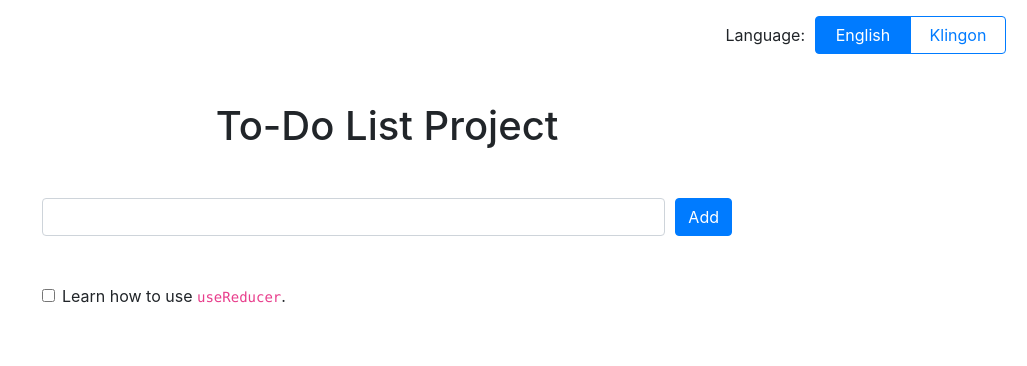
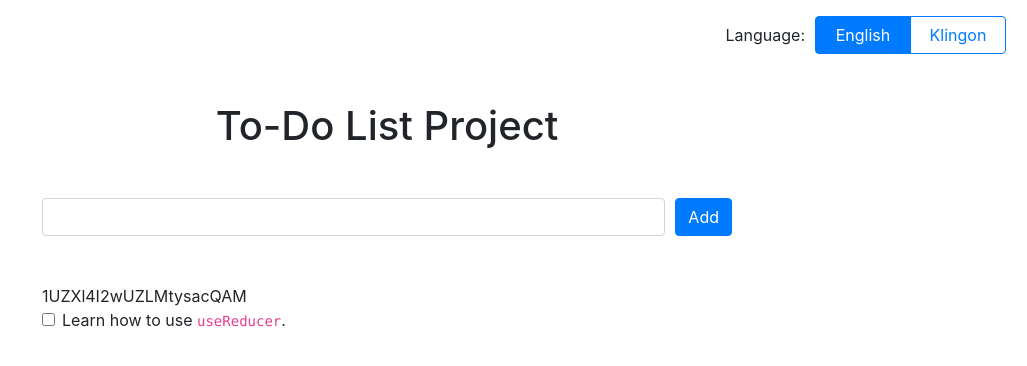
Before and after one commit to PacktPublishing/Architecting-Enterprise-React-Applications-with-Hooks, a Next.js app: page / in a window 1280 px wide. Shown: the top 366 px of the page, without its empty margins (253-1280 px from the left). Built offline with nearby package versions, Linux system fonts and the light colour scheme.

Commit message:
Pass tasks state to to-do items

```diff
--- a/components/TodoItem.jsx
+++ b/components/TodoItem.jsx
@@ -1,19 +1,17 @@
-import React, { useState } from "react";
+import React from "react";
 import { Form } from "react-bootstrap";
 import Markdown from "react-markdown";
 
-export default function TodoItem({ children, onComplete, ...props }) {
-  const [complete, setComplete] = useState(false);
-  function toggleComplete() {
-    setComplete((previouslyComplete) => !previouslyComplete);
-
-    if (!complete && onComplete) {
-      onComplete();
-    }
-  }
+export default function TodoItem({
+  children,
+  taskKey,
+  complete,
+  ...checkboxProps
+}) {
+  function toggleComplete() {}
 
   return (
-    <Form.Check type="checkbox" {...props}>
+    <Form.Check {...checkboxProps} type="checkbox" id={`task-${taskKey}`}>
       <Form.Check.Input
         type="checkbox"
         checked={complete}
@@ -26,7 +24,13 @@
           cursor: "pointer",
         }}
       >
-        <Markdown>{children}</Markdown>
+        <Markdown
+          allowedElements={["a", "code", "em", "p", "strong"]}
+          // eslint-disable-next-line react/display-name, no-unused-vars
+          components={{ p: ({ node, ...props }) => <span {...props} /> }}
+        >
+          {children}
+        </Markdown>
       </Form.Check.Label>
     </Form.Check>
   );
--- a/components/TodoList.jsx
+++ b/components/TodoList.jsx
@@ -1,13 +1,16 @@
-import React, { useContext } from "react";
-import { LocalizationContext } from "../contexts/localization";
+import React from "react";
 import TodoItem from "./TodoItem";
 
-export default function TodoList() {
-  const { localizedStrings } = useContext(LocalizationContext);
-
+export default function TodoList({ tasks }) {
   return (
-    <TodoItem id="example-todo">
-      {localizedStrings.todoList.exampleTodoDescription}
-    </TodoItem>
+    <>
+      {tasks
+        .map(({ description, complete }, key) => (
+          <TodoItem key={key} taskKey={key} complete={complete}>
+            {description}
+          </TodoItem>
+        ))
+        .toArray()}
+    </>
   );
 }
--- a/localization.json
+++ b/localization.json
@@ -11,9 +11,6 @@
     "todoInput": {
       "inputLabel": "To-do item input",
       "add": "Add"
-    },
-    "todoList": {
-      "exampleTodoDescription": "Learn how to use `useReducer`."
     }
   },
   "tlh": {
@@ -28,9 +25,6 @@
     "todoInput": {
       "inputLabel": "'e' yIlIjQo', ghaH'e'",
       "add": "boq"
-    },
-    "todoList": {
-      "exampleTodoDescription": "<Horey'So, HIqelchu'be'chugh vay' neH."
     }
   }
 }
--- a/pages/index.jsx
+++ b/pages/index.jsx
@@ -27,7 +27,7 @@
 
         <TodoInput className="mb-5" />
 
-        <TodoList />
+        <TodoList tasks={tasks} />
       </Container>
     </>
   );
```
